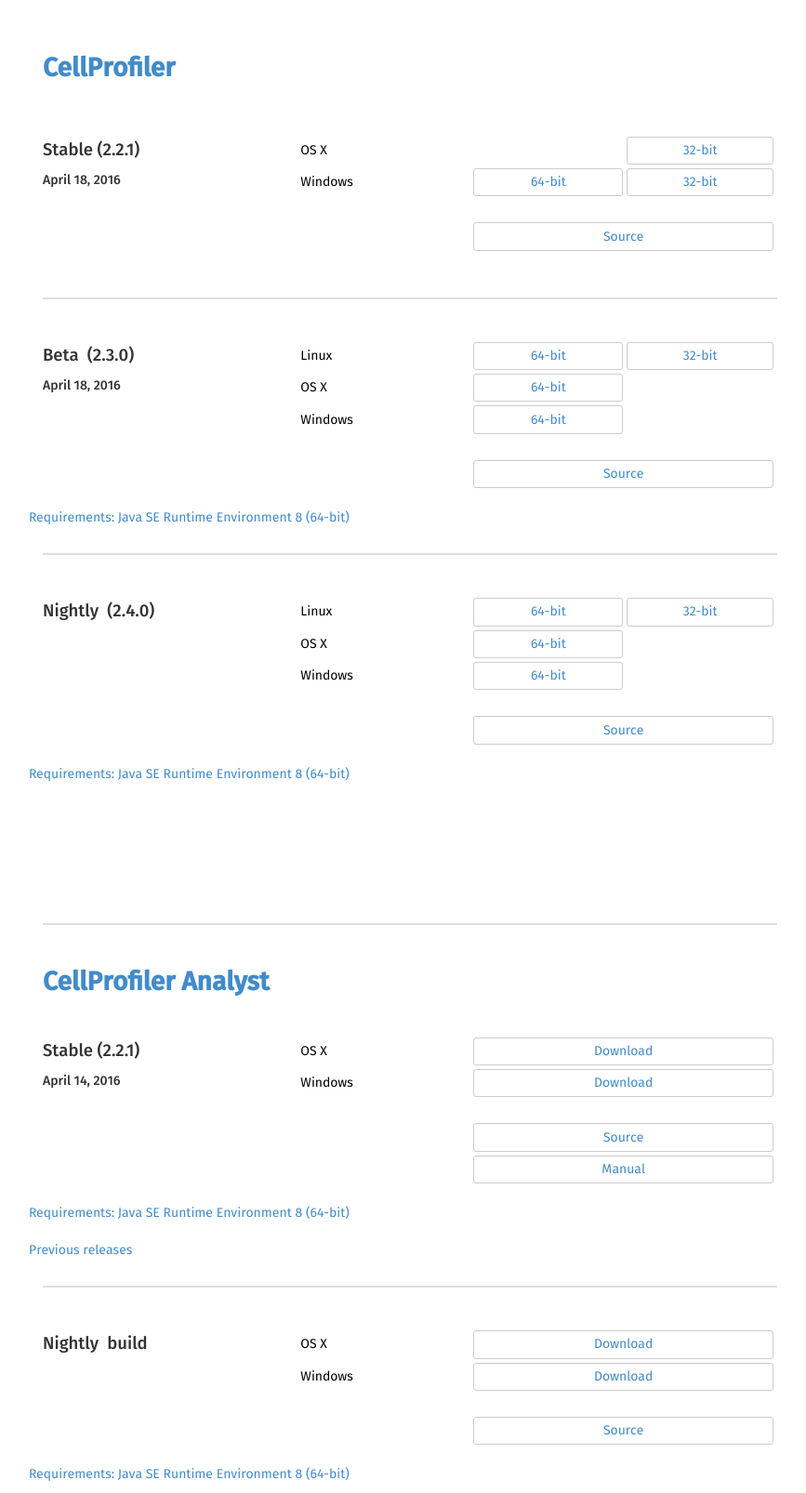
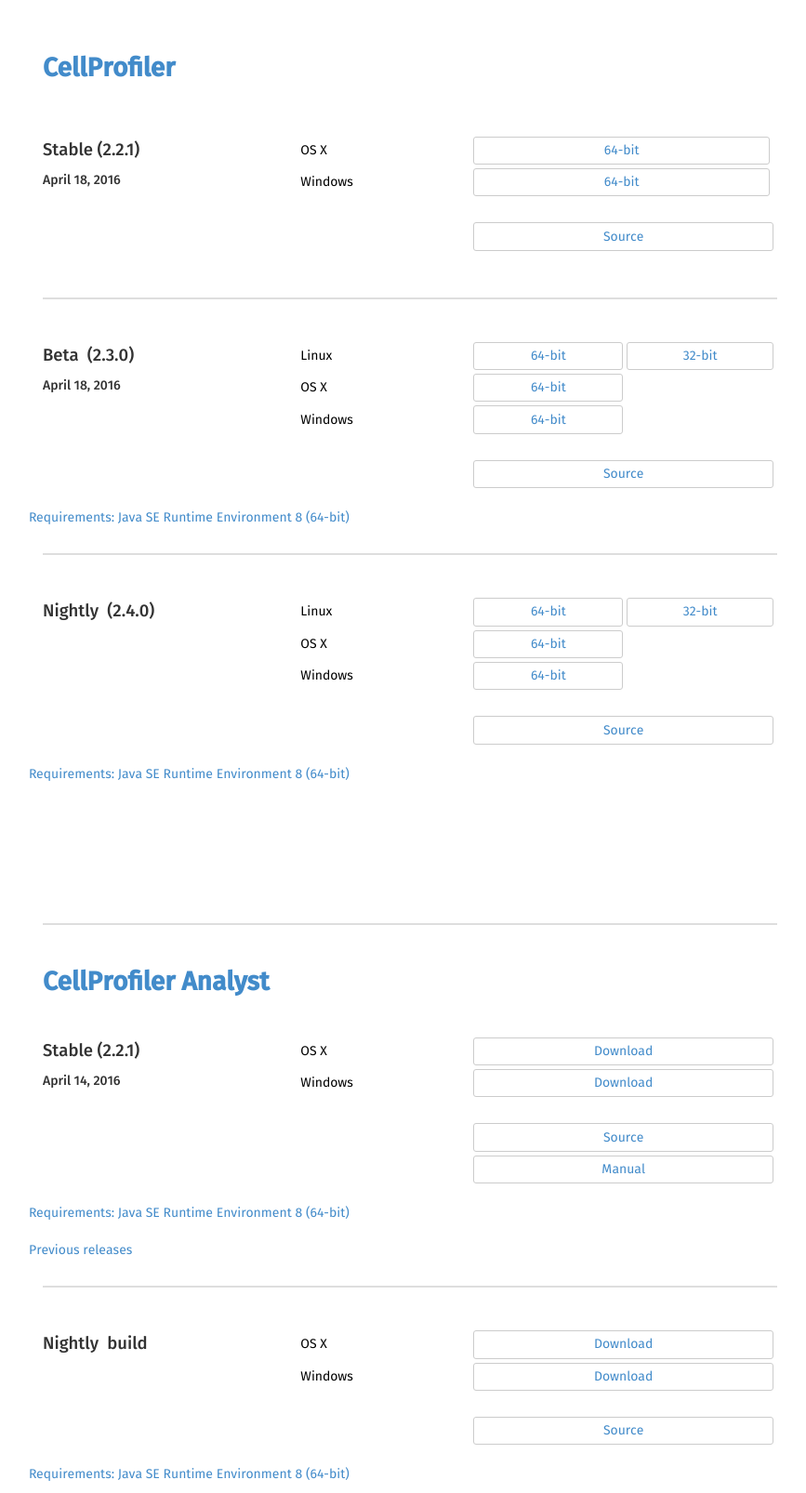
Before and after one commit to CellProfiler/cellprofiler.github.com-backup, a Jekyll site: the page built from releases/index.html, in a window 1280 px wide. Shown: the whole page at 93% size, without its empty margins (199-1066 px from the left). Built offline with Jekyll 4.4.1, drawn with Linux system fonts in a browser that asks for light colours.

Commit message:
Update index.html

```diff
--- a/releases/index.html
+++ b/releases/index.html
@@ -17,9 +17,9 @@
         <tr>
           <td class="inst-type">OS X</td>
 
+          <td><a href="http://cellprofiler-org.s3.amazonaws.com/CellProfiler.dmg"><div class="inst-button">64-bit</div></a></td>
+
           <td></td>
-
-          <td><a href="http://d1zymp9ayga15t.cloudfront.net/releases/2.1.1/CellProfiler-release_2.1.1-6c2d896.pkg"><div class="inst-button">32-bit</div></a></td>
         </tr>
 
         <tr>
@@ -27,7 +27,7 @@
 
           <td><a href="http://d1zymp9ayga15t.cloudfront.net/releases/2.1.1/CellProfiler_2.1.1_win64_r20140723174500.exe"><div class="inst-button">64-bit</div></a></td>
 
-          <td><a href="http://d1zymp9ayga15t.cloudfront.net/releases/2.1.1/CellProfiler_2.1.1_win32_r20140723174513.exe"><div class="inst-button">32-bit</div></a></td>
+          <td></td>
         </tr>
 
         <tr>
```
